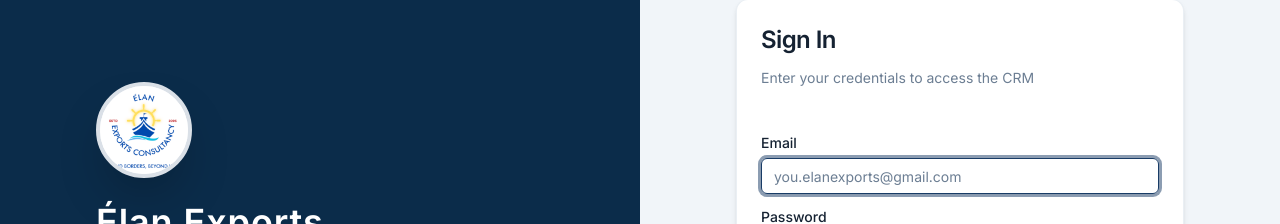
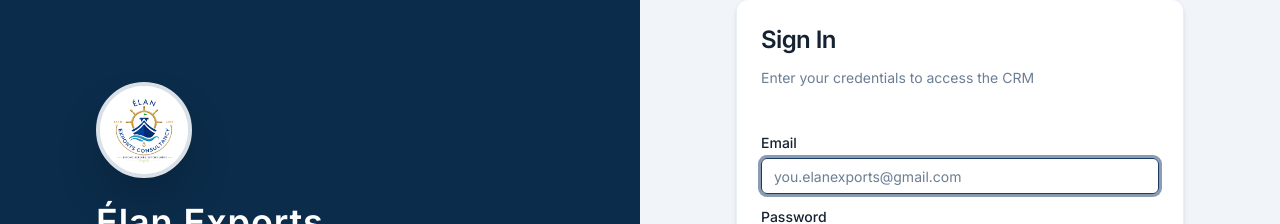
Before and after one commit to eec-tools/Elan-Exports_CRM, a React (Vite) app in the folder frontend/: page /login in a window 1280 px wide. Shown: the part 204-428 px from the top of the page. Built offline with nearby package versions, Linux system fonts and the light colour scheme; no server answers.

Commit message:
change login logo

```diff
--- a/frontend/src/pages/LoginPage.tsx
+++ b/frontend/src/pages/LoginPage.tsx
@@ -13,7 +13,6 @@ import {
 } from "@/components/ui/card";
 import { Loader2 } from "lucide-react";
 import { toast } from "sonner";
-import logo from "@/assets/elanexportslogo.png";
 
 export default function LoginPage() {
   const [email, setEmail] = useState("");
@@ -49,7 +48,11 @@ export default function LoginPage() {
 
         <div className="relative max-w-md space-y-6">
           <div className="flex h-24 w-24 items-center justify-center rounded-full bg-white shadow-2xl overflow-hidden border-4">
-            <img src={logo} alt="Élan Exports Logo" className="h-full w-full object-cover" />
+            <img
+              src="/elan-exports-logo.png"
+              alt="Élan Exports Logo"
+              className="h-full w-full object-cover"
+            />
           </div>
           <div className="space-y-2">
             <h1 className="text-4xl font-semibold tracking-wide">
```
